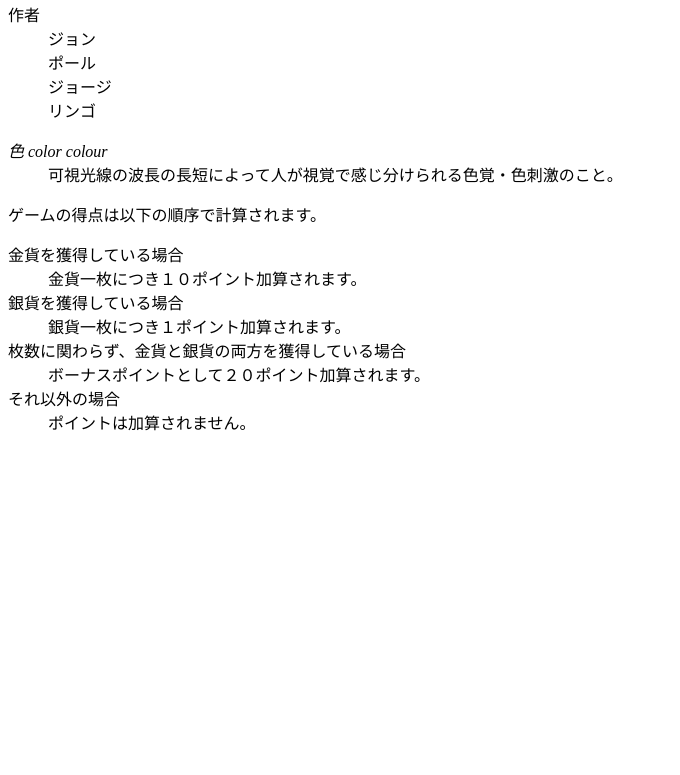
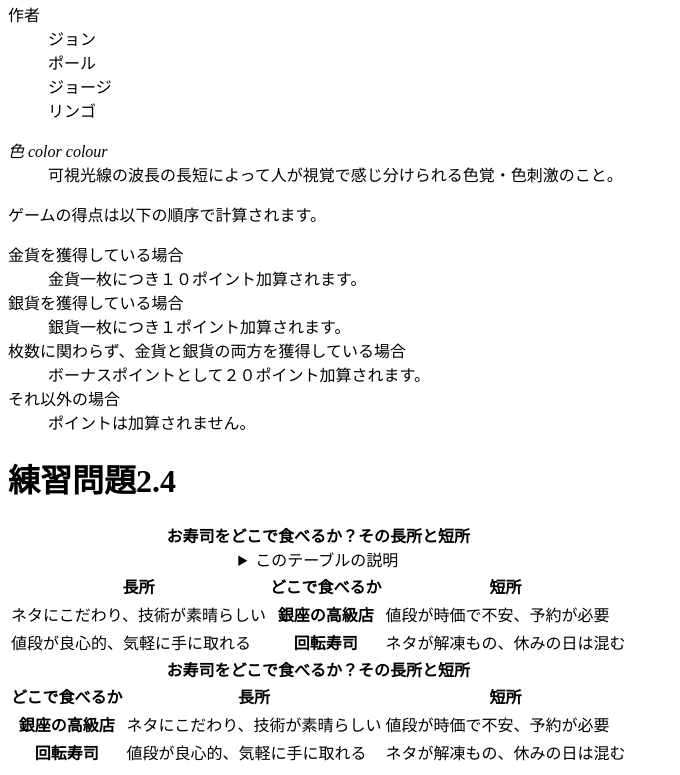
Before and after one commit to iburinn/ibu, a plain HTML site: page index.html in a window 1280 px wide. Shown: the part 370-1145 px from the top of the page, without its empty margins (0-680 px from the left). Before the commit the page ends 820 px from the top, so only its background shows below. Drawn offline with Linux system fonts and the light colour scheme.

Commit message:
Update index.html

```diff
--- a/index.html
+++ b/index.html
@@ -44,3 +44,36 @@
 <dt>それ以外の場合</dt>
 <dd>ポイントは加算されません。</dd>
 </dl>
+
+<h1>練習問題2.4</h1>
+<table>
+<caption>
+<strong>お寿司をどこで食べるか？その長所と短所</strong>
+<details>
+<summary>このテーブルの説明</summary>
+<p>以下のテーブルでは、２番目のカラムに寿司店のタイプが入れられています。その左側にそのようなタイプのお店でお寿司を食べる場合の長所が、右側に短所が入れられています。</p>
+</details>
+</caption>
+<thead>
+<tr><th>長所</th><th>どこで食べるか</th><th>短所</th></tr>
+</thead>
+<tbody>
+<tr><td>ネタにこだわり、技術が素晴らしい</td><th>銀座の高級店
+</th><td>値段が時価で不安、予約が必要</td></tr>
+<tr><td>値段が良心的、気軽に手に取れる</td><th>回転寿司
+</th><td>ネタが解凍もの、休みの日は混む</td></tr>
+</tbody>
+</table>
+<table>
+<caption>
+<strong>お寿司をどこで食べるか？その長所と短所</strong>
+</caption>
+<thead>
+<tr><th>どこで食べるか</th><th>長所</th><th>短所
+</th></tr>
+</thead>
+<tbody>
+<tr><th>銀座の高級店</th><td>ネタにこだわり、技術が素晴らしい</td><td>値段が時価で不安、予約が必要</td></tr>
+<tr><th>回転寿司</th><td>値段が良心的、気軽に手に取れる</td><td>ネタが解凍もの、休みの日は混む</td></tr>
+</tbody>
+</table>
```
